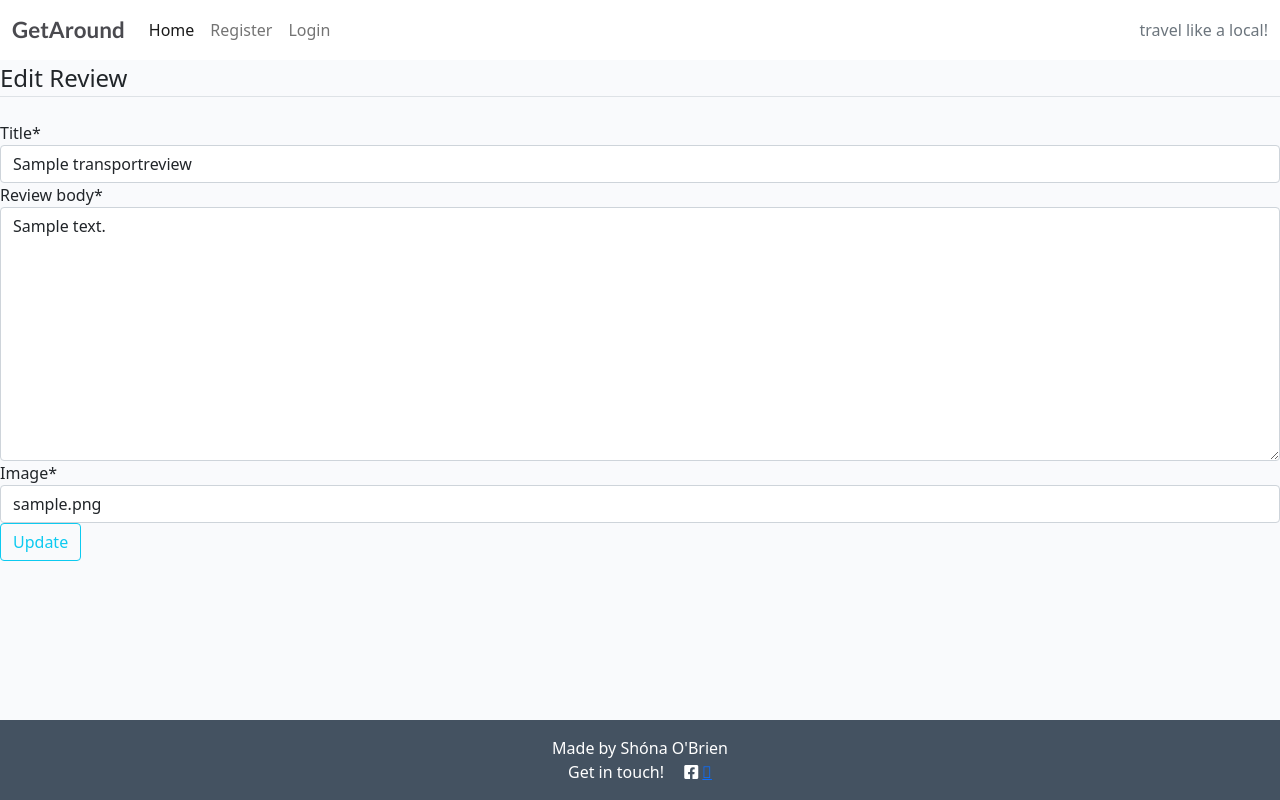
After one commit to Code-Institute-Submissions/ShonaOB-GetAroundProject4_DecResub, a Django app: a page that uses templates/base.html in a window 1280 px wide. The commit adds this page. Run offline with Django 3.2, Linux system fonts and the light colour scheme; tables that the repository leaves empty hold one stand-in row (values such as "Sample post"); some libraries are stand-ins or nearby versions.

Commit message:
Add update post view, url, html and authentication

```diff
--- a/blog/urls.py
+++ b/blog/urls.py
@@ -1,11 +1,12 @@
 from . import views
-from .views import PostCreateView, ListView, DetailView
+from .views import PostCreateView, ListView, DetailView, UpdatePostView
 from django.urls import path
 
 
 urlpatterns = [
     path('', views.ReviewList.as_view(), name='home'),
     path('views/', views.PostCreateView.as_view(), name='post_form'),
+    path('views/edit/<slug:slug>', views.UpdatePostView.as_view(), name='update_post'),
     path('<slug:slug>/', views.ReviewDetail.as_view(), name='review_detail'),
     path('like/<slug:slug>', views.PostLike.as_view(), name='post_like'),
 
--- a/blog/views.py
+++ b/blog/views.py
@@ -3,7 +3,8 @@ from django.views.generic import (
     ListView,
     View,
     DetailView,
-    CreateView)
+    CreateView,
+    UpdateView)
 from .models import TransportReview
 from django.http import HttpResponseRedirect
 from .forms import PostForm
@@ -82,3 +83,12 @@ class PostLike(View):
             post.likes.add(request.user)
 
         return HttpResponseRedirect(reverse('review_detail', args=[slug]))
+
+
+class UpdatePostView(UpdateView):
+    model = TransportReview
+    template_name = 'update_post.html'
+    fields = ['title', 'review_body', 'featured_image']
+
+    def get_success_url(self):
+        return reverse('review_detail', kwargs={'slug': self.object.slug})
--- a/templates/base.html
+++ b/templates/base.html
@@ -4,7 +4,7 @@
 <html class="h-100">
 
 <head>
-    <title>GetAround</title>
+    <title>GetAround.ie</title>
 
     <link rel="preconnect" href="https://fonts.gstatic.com">
     <link href="https://fonts.googleapis.com/css2?family=Roboto:wght@300&display=swap" rel="stylesheet">
--- a/templates/index.html
+++ b/templates/index.html
@@ -20,7 +20,7 @@
                                 <img class="card-img-top" src="{{ review.featured_image.url }}">
                                 {% endif %}
                                 <div class="image-flash">
-                                    <p class="author">Author: {{ review.author }}</p>
+                                    <p class="author">Author: {{ review.user_name }}</p>
                                 </div>
                             </div>
                             <a href="{% url 'review_detail' review.slug  %}" class="post-link">
--- /dev/null
+++ b/templates/update_post.html
@@ -0,0 +1,18 @@
+{% extends "base.html" %}
+{% load crispy_forms_tags %}
+{% block content %}
+<div class="content-section">
+	<form method="POST">
+		{% csrf_token %}
+		<fieldset class="form-group">
+			<legend class="border-bottom mb-4">Edit Review</legend>
+			{{ form | crispy }}
+		</fieldset>
+		<div class="form-group">
+			<button class="btn btn-outline-info" type="submit">Update</button>
+		</div>
+	</form>
+</div>
+
+
+{%endblock%}
```
Also changed, not shown: templates/review_detail.html (+7 -0 lines).
